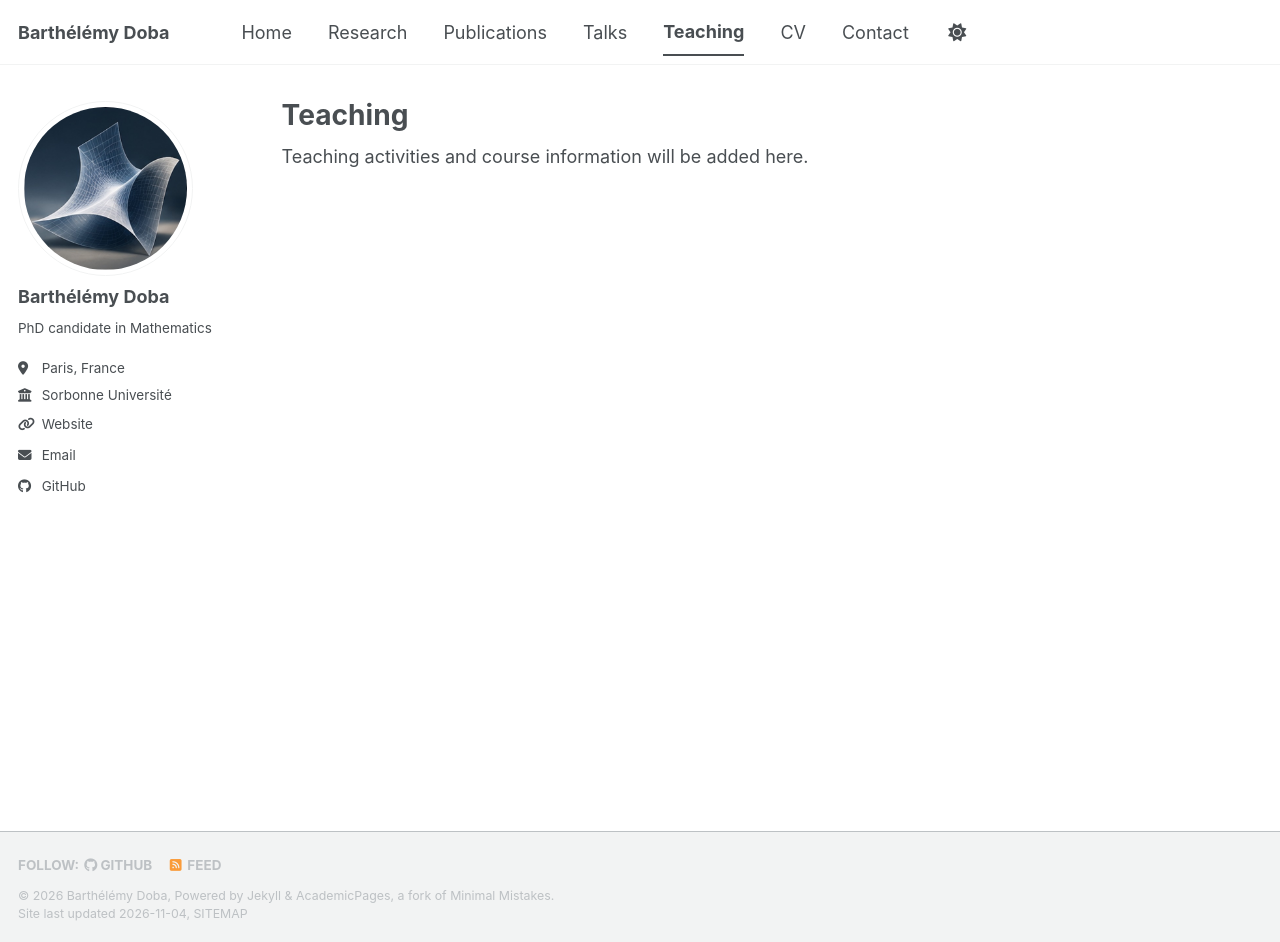
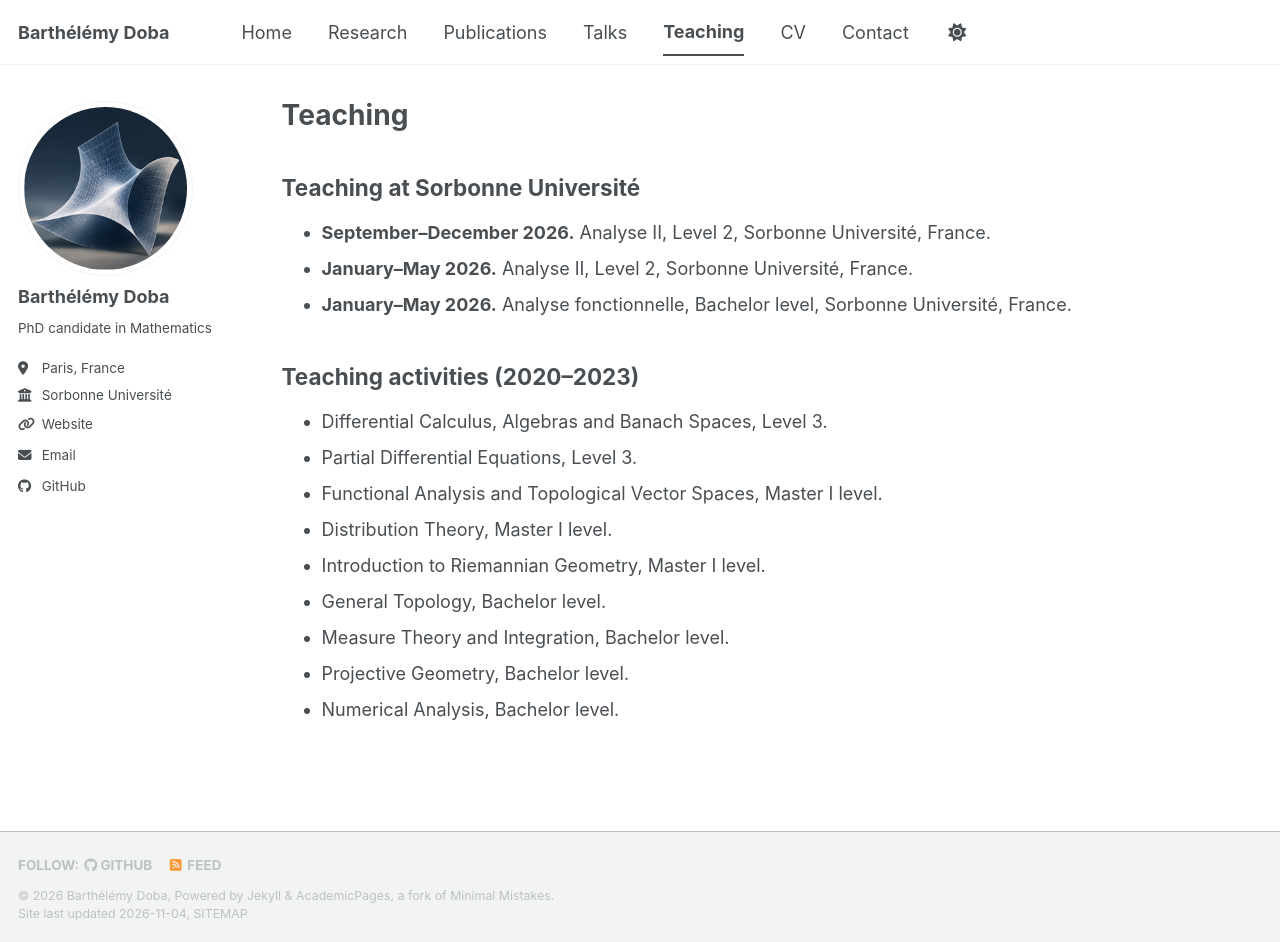
Before and after one commit to barthelemy-doba/barthelemy-doba.github.io, a Jekyll site: the page built from _pages/teaching.html, in a window 1280 px wide and 942 px high. Built offline with Jekyll 4.4.1, drawn with Linux system fonts in a browser that asks for light colours; a script bundle is joined from its source files by our own code; a style sheet for code colours, icons or effects is not loaded.

Commit message:
Update teaching page with course details
Added detailed teaching activities and course information for Sorbonne Université.

```diff
--- a/_pages/teaching.html
+++ b/_pages/teaching.html
@@ -5,4 +5,35 @@ permalink: /teaching/
 author_profile: true
 ---
 
-Teaching activities and course information will be added here.
+<h2>Teaching at Sorbonne Université</h2>
+
+<ul>
+  <li>
+    <strong>September–December 2026.</strong>
+    Analyse II, Level 2, Sorbonne Université, France.
+  </li>
+
+  <li>
+    <strong>January–May 2026.</strong>
+    Analyse II, Level 2, Sorbonne Université, France.
+  </li>
+
+  <li>
+    <strong>January–May 2026.</strong>
+    Analyse fonctionnelle, Bachelor level, Sorbonne Université, France.
+  </li>
+</ul>
+
+<h2>Teaching activities (2020–2023)</h2>
+
+<ul>
+  <li>Differential Calculus, Algebras and Banach Spaces, Level 3.</li>
+  <li>Partial Differential Equations, Level 3.</li>
+  <li>Functional Analysis and Topological Vector Spaces, Master I level.</li>
+  <li>Distribution Theory, Master I level.</li>
+  <li>Introduction to Riemannian Geometry, Master I level.</li>
+  <li>General Topology, Bachelor level.</li>
+  <li>Measure Theory and Integration, Bachelor level.</li>
+  <li>Projective Geometry, Bachelor level.</li>
+  <li>Numerical Analysis, Bachelor level.</li>
+</ul>
```
